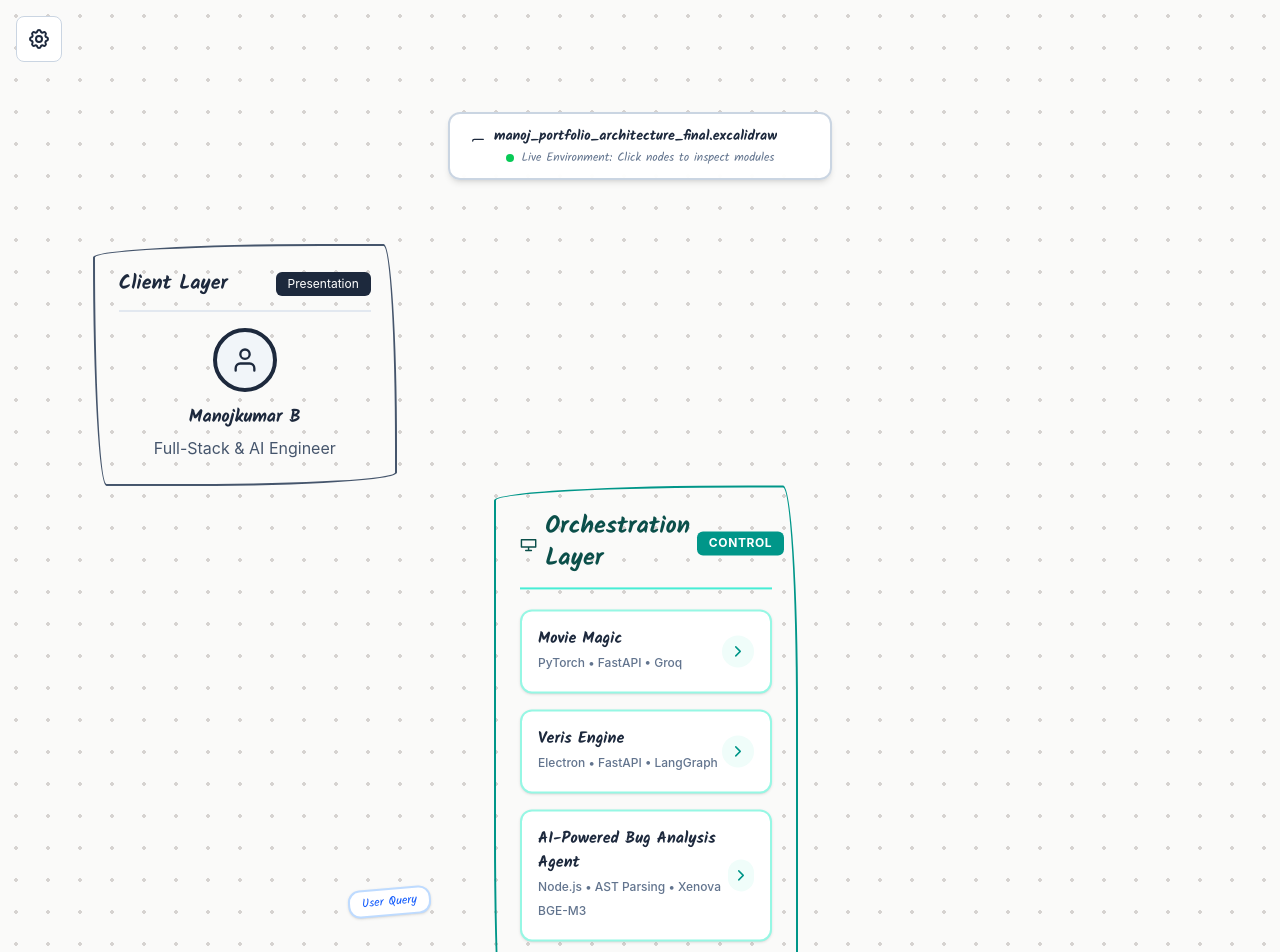
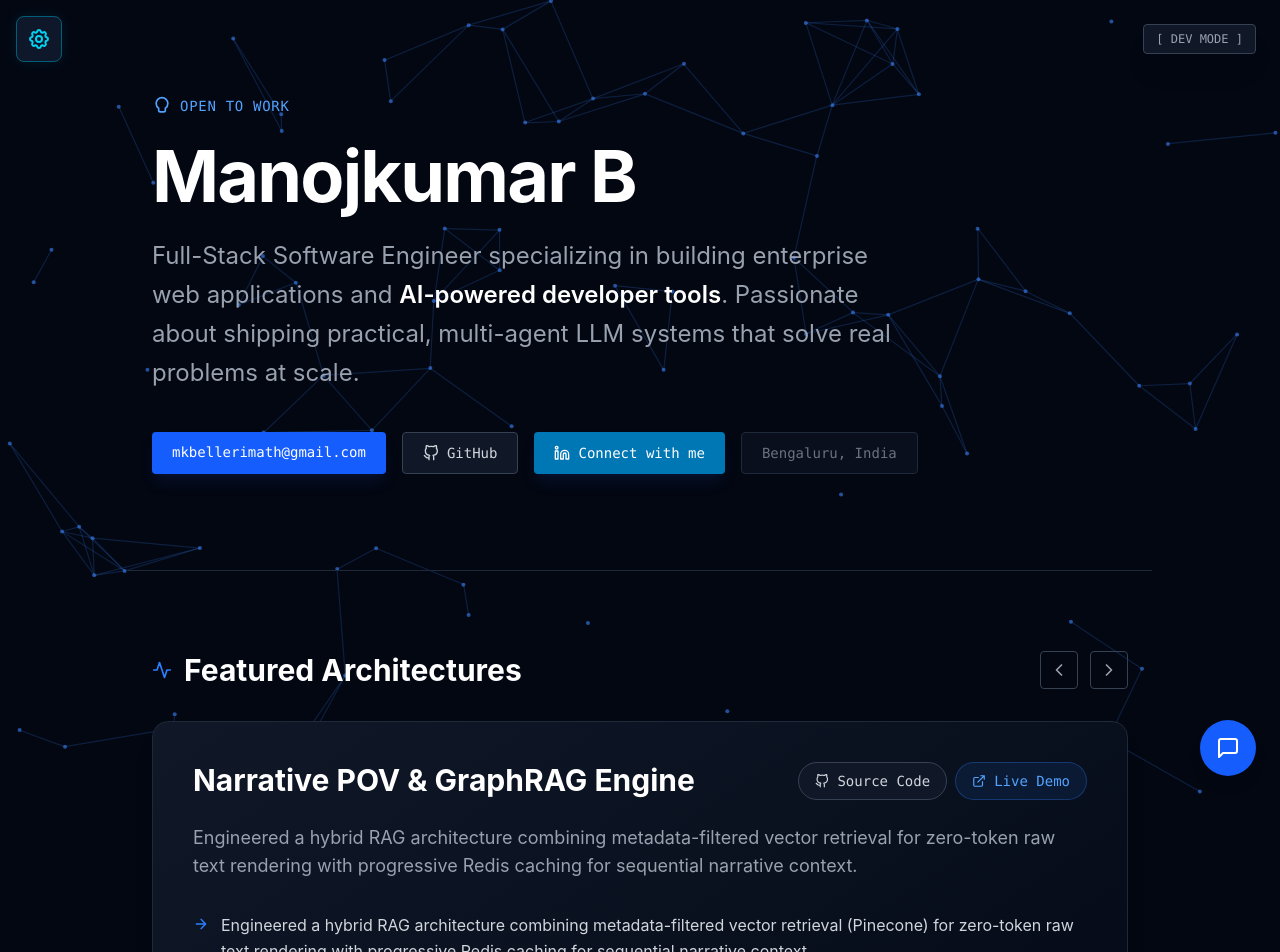
Before and after one commit to mkb05/Portfolio-1, a React (Vite) app: page / in a window 1280 px wide. Shown: the top 952 px of the page. Built offline with nearby package versions, Linux system fonts and the light colour scheme.

Commit message:
added new project and set neural os as default

```diff
--- a/src/SketchPortfolio.tsx
+++ b/src/SketchPortfolio.tsx
@@ -2,35 +2,82 @@ import React, { useState, useEffect } from "react";
 
 // --- DATA ---
 const skillsList = [
-  { name: "Python", icon: "M16 18l6-6-6-6M8 6l-6 6 6 6" },
+  {
+    name: "Python",
+    icon: "M16 18l6-6-6-6M8 6l-6 6 6 6",
+    color: "text-blue-400",
+  },
   {
     name: "LangGraph & RAG",
-    icon: "M18 8A3 3 0 1 0 18 2a3 3 0 0 0 0 6zm-12 7A3 3 0 1 0 6 9a3 3 0 0 0 0 6zm12 7A3 3 0 1 0 18 16a3 3 0 0 0 0 6z",
+    icon: "M18 8A3 3 0 1 0 18 2a3 3 0 0 0 0 6zm-12 7A3 3 0 1 0 6 9a3 3 0 0 0 0 6zm12 7A3 3 0 1 0 18 16a3 3 0 0 0 0 6z M8.59 13.51l6.83 3.98M15.41 6.51l-6.82 3.98",
+    color: "text-emerald-400",
   },
   {
-    name: "React & Angular",
+    name: "PyTorch & Groq AI",
+    icon: "M12 2a10 10 0 1 0 10 10A10 10 0 0 0 12 2zm0 18a8 8 0 1 1 8-8 8 8 0 0 1-8 8z M12 6a6 6 0 1 0 6 6 6 6 0 0 0-6-6z",
+    color: "text-orange-400",
+  },
+  {
+    name: "React & Next.js",
     icon: "M12 2L2 7l10 5 10-5-10-5zM2 17l10 5 10-5M2 12l10 5 10-5",
+    color: "text-cyan-400",
   },
-  { name: "FastAPI & Node.js", icon: "M13 2L3 14h9l-1 8 10-12h-9l1-8z" },
+  {
+    name: "FastAPI & Node.js",
+    icon: "M13 2L3 14h9l-1 8 10-12h-9l1-8z",
+    color: "text-yellow-400",
+  },
   {
     name: "Kafka & Redis",
-    icon: "M21 16V8a2 2 0 0 0-1-1.73l-7-4a2 2 0 0 0-2 0l-7 4A2 2 0 0 0 3 8v8a2 2 0 0 0 1 1.73l7 4a2 2 0 0 0 2 0l7-4A2 2 0 0 0 21 16z",
+    icon: "M21 16V8a2 2 0 0 0-1-1.73l-7-4a2 2 0 0 0-2 0l-7 4A2 2 0 0 0 3 8v8a2 2 0 0 0 1 1.73l7 4a2 2 0 0 0 2 0l7-4A2 2 0 0 0 21 16z M3.27 6.96L12 12.01l8.73-5.05 M12 22.08V12",
+    color: "text-purple-400",
   },
   {
     name: "Spring Boot",
     icon: "M11 20A7 7 0 0 1 4 13c0-3.87 3.13-7 7-7h5v5a7 7 0 0 1-7 7z M11 13l4-4",
+    color: "text-green-500",
   },
   {
-    name: "ChromaDB & SQL",
+    name: "Pinecone & ChromaDB",
     icon: "M21 12c0 1.66-4 3-9 3s-9-1.34-9-3 M3 5v14c0 1.66 4 3 9 3s9-1.34 9-3V5 M21 5c0 1.66-4 3-9 3S3 6.66 3 5s4-3 9-3 9 1.34 9 3z",
+    color: "text-blue-300",
   },
   {
     name: "Docker & Cloud",
     icon: "M17.5 19H9a7 7 0 1 1 6.71-9h1.79a4.5 4.5 0 1 1 0 9Z",
+    color: "text-sky-400",
+  },
+  {
+    name: "Electron & Angular",
+    icon: "M2 7a2 2 0 0 1 2-2h16a2 2 0 0 1 2 2v10a2 2 0 0 1-2 2H4a2 2 0 0 1-2-2V7z M12 19v3 M8 22h8",
+    color: "text-indigo-300",
   },
 ];
 
 const projects = [
+  {
+    title: "Narrative POV & GraphRAG Engine",
+    description:
+      "Engineered a hybrid RAG architecture combining metadata-filtered vector retrieval for zero-token raw text rendering with progressive Redis caching for sequential narrative context.",
+    details: [
+      "Engineered a hybrid RAG architecture combining metadata-filtered vector retrieval (Pinecone) for zero-token raw text rendering with progressive Redis caching for sequential narrative context.",
+      "Designed an on-demand lazy ingestion and vectorization pipeline to programmatically fetch and index classic literature from Project Gutenberg directly into cloud stores on user request.",
+      "Optimized cloud deployment constraints by offloading embedding computations and leveraging stateless API routing to maintain a minimal memory footprint and prevent container out-of-memory crashes on free-tier hosting.",
+      "Orchestrated an asynchronous FastAPI backend integrated with Groq LLM endpoints to handle dynamic entity extraction and nuanced multi-perspective character text rewriting.",
+      "Designed a responsive, vintage-newspaper-themed Next.js and Tailwind CSS frontend providing interactive chapter navigation, dynamic perspective selection, and GraphRAG-powered narrative relationship insights.",
+    ],
+    tags: [
+      "Python",
+      "FastAPI",
+      "Next.js",
+      "Pinecone",
+      "Upstash Redis",
+      "Groq API",
+    ],
+    github: "https://github.com/mkb05/narrative-pov-rag",
+    demo: "https://focalpoint-puce.vercel.app/",
+    images: [],
+  },
   {
     title: "Movie Magic",
     description:
@@ -687,7 +734,7 @@ export default function SketchPortfolio() {
 
   return (
     <div
-      className="relative min-h-screen bg-grid-pattern text-slate-800 font-sketch p-4 md:p-8 overflow-x-hidden selection:bg-teal-200 selection:text-teal-900 transition-all duration-300"
+      className="relative min-h-screen bg-grid-pattern text-slate-800 font-sketch p-4 md:p-8 overflow-hidden selection:bg-teal-200 selection:text-teal-900 transition-all duration-300"
       onMouseMove={handleMouseMove}
     >
       <CustomStyles />
@@ -865,7 +912,7 @@ export default function SketchPortfolio() {
 
           {/* 5. Background Tasks (Bottom Right) */}
           <div
-            className="sketch-box-dashed border-slate-600 bg-white p-6 lg:absolute lg:w-[30%] lg:h-[30%] lg:left-[50%] lg:top-[95%] flex flex-col cursor-pointer shadow-lg group hover:bg-slate-50 animate-float"
+            className="sketch-box-dashed border-slate-600 bg-white p-6 lg:absolute lg:w-[30%] lg:h-[18%] lg:left-[50%] lg:top-[95%] flex flex-col cursor-pointer shadow-lg group hover:bg-slate-50 animate-float"
             style={{ animationDelay: "0.8s" }}
             onClick={() => setActiveModal("education")}
           >
--- a/src/app.tsx
+++ b/src/app.tsx
@@ -4,7 +4,7 @@ import Portfolio from "./portfolio";
 
 // --- ORCHESTRATOR COMPONENT ---
 export default function App() {
-  const [theme, setTheme] = useState<"sketch" | "neural">("sketch");
+  const [theme, setTheme] = useState<"sketch" | "neural">("neural");
   const [isOpen, setIsOpen] = useState(false);
   const dropdownRef = useRef<HTMLDivElement>(null);
 
--- a/src/portfolio.tsx
+++ b/src/portfolio.tsx
@@ -159,7 +159,12 @@ const skillsList = [
     color: "text-emerald-400",
   },
   {
-    name: "React & Angular",
+    name: "PyTorch & Groq AI",
+    icon: "M12 2a10 10 0 1 0 10 10A10 10 0 0 0 12 2zm0 18a8 8 0 1 1 8-8 8 8 0 0 1-8 8z M12 6a6 6 0 1 0 6 6 6 6 0 0 0-6-6z",
+    color: "text-orange-400",
+  },
+  {
+    name: "React & Next.js",
     icon: "M12 2L2 7l10 5 10-5-10-5zM2 17l10 5 10-5M2 12l10 5 10-5",
     color: "text-cyan-400",
   },
@@ -179,7 +184,7 @@ const skillsList = [
     color: "text-green-500",
   },
   {
-    name: "ChromaDB & SQL",
+    name: "Pinecone & ChromaDB",
     icon: "M21 12c0 1.66-4 3-9 3s-9-1.34-9-3 M3 5v14c0 1.66 4 3 9 3s9-1.34 9-3V5 M21 5c0 1.66-4 3-9 3S3 6.66 3 5s4-3 9-3 9 1.34 9 3z",
     color: "text-blue-300",
   },
@@ -189,13 +194,36 @@ const skillsList = [
     color: "text-sky-400",
   },
   {
-    name: "Electron",
+    name: "Electron & Angular",
     icon: "M2 7a2 2 0 0 1 2-2h16a2 2 0 0 1 2 2v10a2 2 0 0 1-2 2H4a2 2 0 0 1-2-2V7z M12 19v3 M8 22h8",
     color: "text-indigo-300",
   },
 ];
 
 const projects = [
+  {
+    title: "Narrative POV & GraphRAG Engine",
+    description:
+      "Engineered a hybrid RAG architecture combining metadata-filtered vector retrieval for zero-token raw text rendering with progressive Redis caching for sequential narrative context.",
+    details: [
+      "Engineered a hybrid RAG architecture combining metadata-filtered vector retrieval (Pinecone) for zero-token raw text rendering with progressive Redis caching for sequential narrative context.",
+      "Designed an on-demand lazy ingestion and vectorization pipeline to programmatically fetch and index classic literature from Project Gutenberg directly into cloud stores on user request.",
+      "Optimized cloud deployment constraints by offloading embedding computations and leveraging stateless API routing to maintain a minimal memory footprint and prevent container out-of-memory crashes on free-tier hosting.",
+      "Orchestrated an asynchronous FastAPI backend integrated with Groq LLM endpoints to handle dynamic entity extraction and nuanced multi-perspective character text rewriting.",
+      "Designed a responsive, vintage-newspaper-themed Next.js and Tailwind CSS frontend providing interactive chapter navigation, dynamic perspective selection, and GraphRAG-powered narrative relationship insights.",
+    ],
+    tags: [
+      "Python",
+      "FastAPI",
+      "Next.js",
+      "Pinecone",
+      "Upstash Redis",
+      "Groq API",
+    ],
+    github: "https://github.com/mkb05/narrative-pov-rag",
+    demo: "https://focalpoint-puce.vercel.app/",
+    images: [],
+  },
   {
     title: "Movie Magic",
     description:
```
